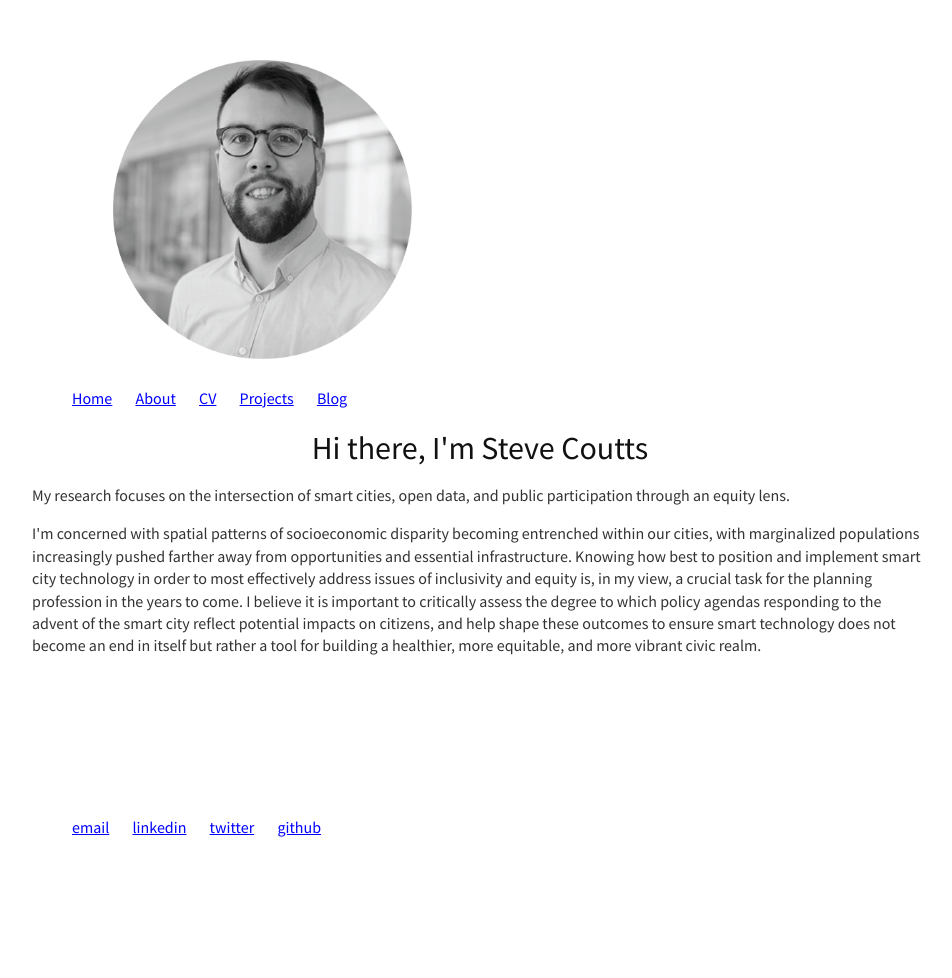
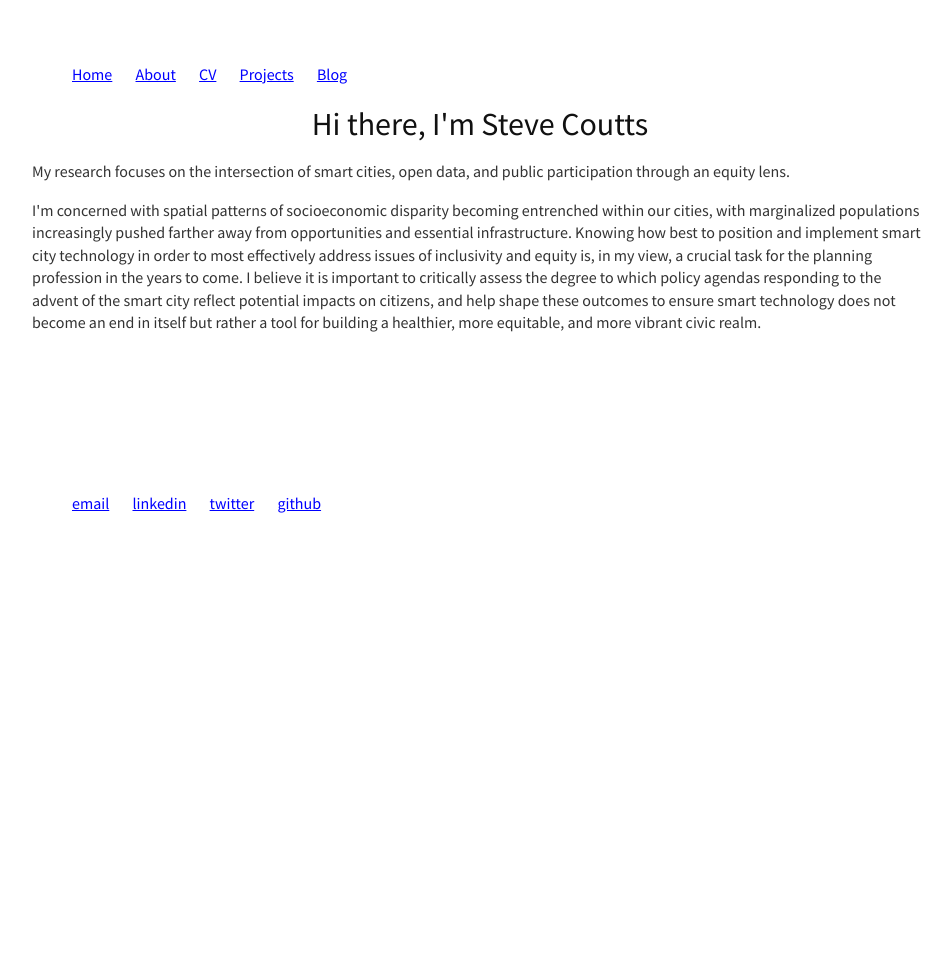
Before and after one commit to stevecoutts/stevecoutts.github.io, a Jekyll site: the page built from index.html, in a window 1280 px wide. Shown: the whole page, without its empty margins (160-1112 px from the left). Built offline with Jekyll 4.4.1, drawn with Linux system fonts in a browser that asks for light colours; some web fonts are replaced; after the commit the page ends 900 px from its top, so only the background shows below that.

Commit message:
Update default.html

```diff
--- a/_layouts/default.html
+++ b/_layouts/default.html
@@ -7,8 +7,6 @@
 			<link href="https://fonts.googleapis.com/css?family=Source+Sans+Pro:300,400,600,700,300italic,400italic,600italic|Source+Code+Pro|Source+Serif+Pro:400,600,700" rel="stylesheet" type="text/css">
 		</head>
 		<body>
-			<header id="header">
-				<img src="/assets/headshot.png" width="50%" height="50%" />
 
 			<nav>
 	    		<ul>
@@ -19,7 +17,6 @@
 	        		<li><a href="/blog">Blog</a></li>
 	    		</ul>
 			</nav>
-			</header>
 			<div class="container">
 
 			{{ content }}
```
